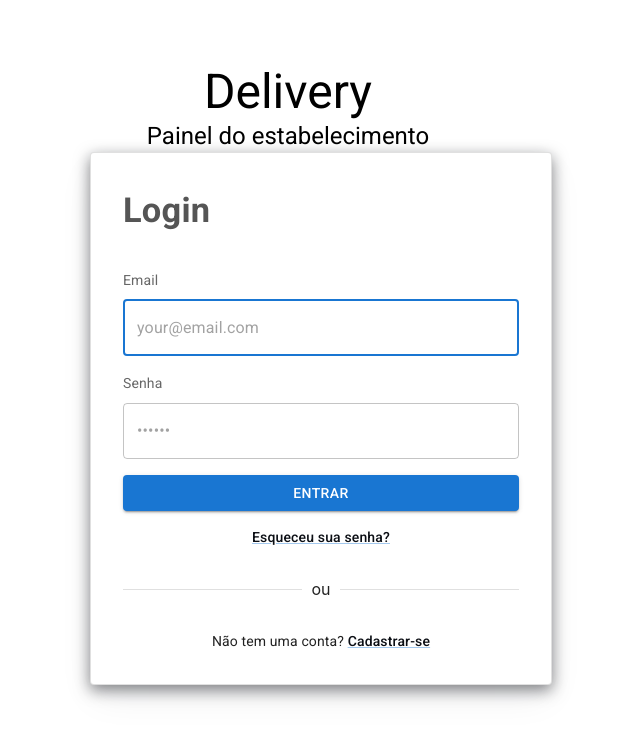
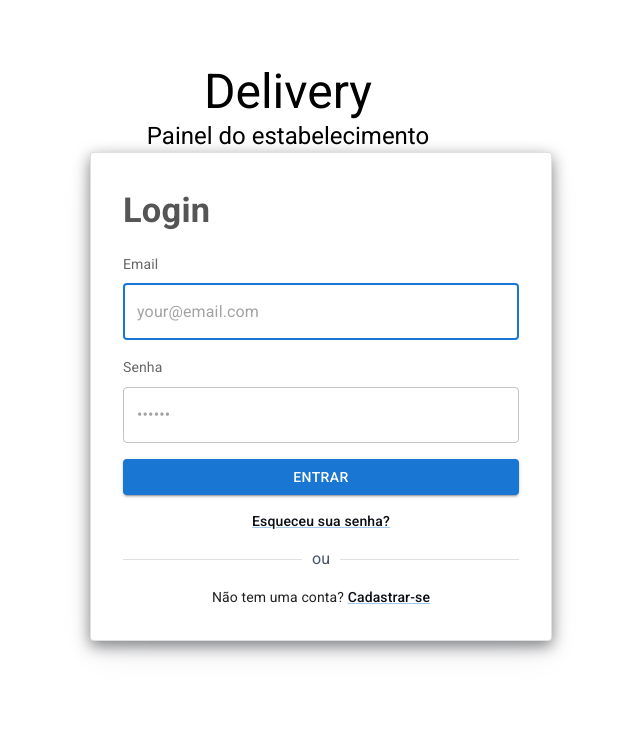
Before and after one commit to joaoygorr/Delivery, a Next.js app in the folder app/: page /signIn in a window 1280 px wide. Shown: the top 740 px of the page, without its empty margins (352-992 px from the left). Built offline with nearby package versions, Linux system fonts and the light colour scheme; no server answers.

Commit message:
chore: cor no span

```diff
--- a/app/src/app/(auth)/signIn/page.tsx
+++ b/app/src/app/(auth)/signIn/page.tsx
@@ -95,7 +95,11 @@ export default function Page() {
           Esqueceu sua senha?
         </MuiLink>
       </Box>
-      <Divider>ou</Divider>
+
+      <Divider className="divider">
+        <Typography>ou</Typography>
+      </Divider>
+
       <Box className="box-auth-forgot">
         <Typography>
           Não tem uma conta?{" "}
--- a/app/src/app/(auth)/signIn/signIn.scss
+++ b/app/src/app/(auth)/signIn/signIn.scss
@@ -4,7 +4,7 @@
   align-self: center;
   width: 100%;
   margin: auto;
-  gap: 2rem;
+  gap: 1rem;
   padding: 2rem;
   box-shadow: hsla(220, 30%, 5%, 0.5) 0px 5px 15px 0px, hsla(220, 25%, 10%, 0.08) 0px 15px 35px -5px;
   font-family: Inter, sans-serif;
@@ -40,6 +40,10 @@
 
   }
 
+  .divider {
+    color: hsl(220, 20%, 35%);
+  }
+
   .box-auth-forgot {
     p {
       text-align: center;
```
